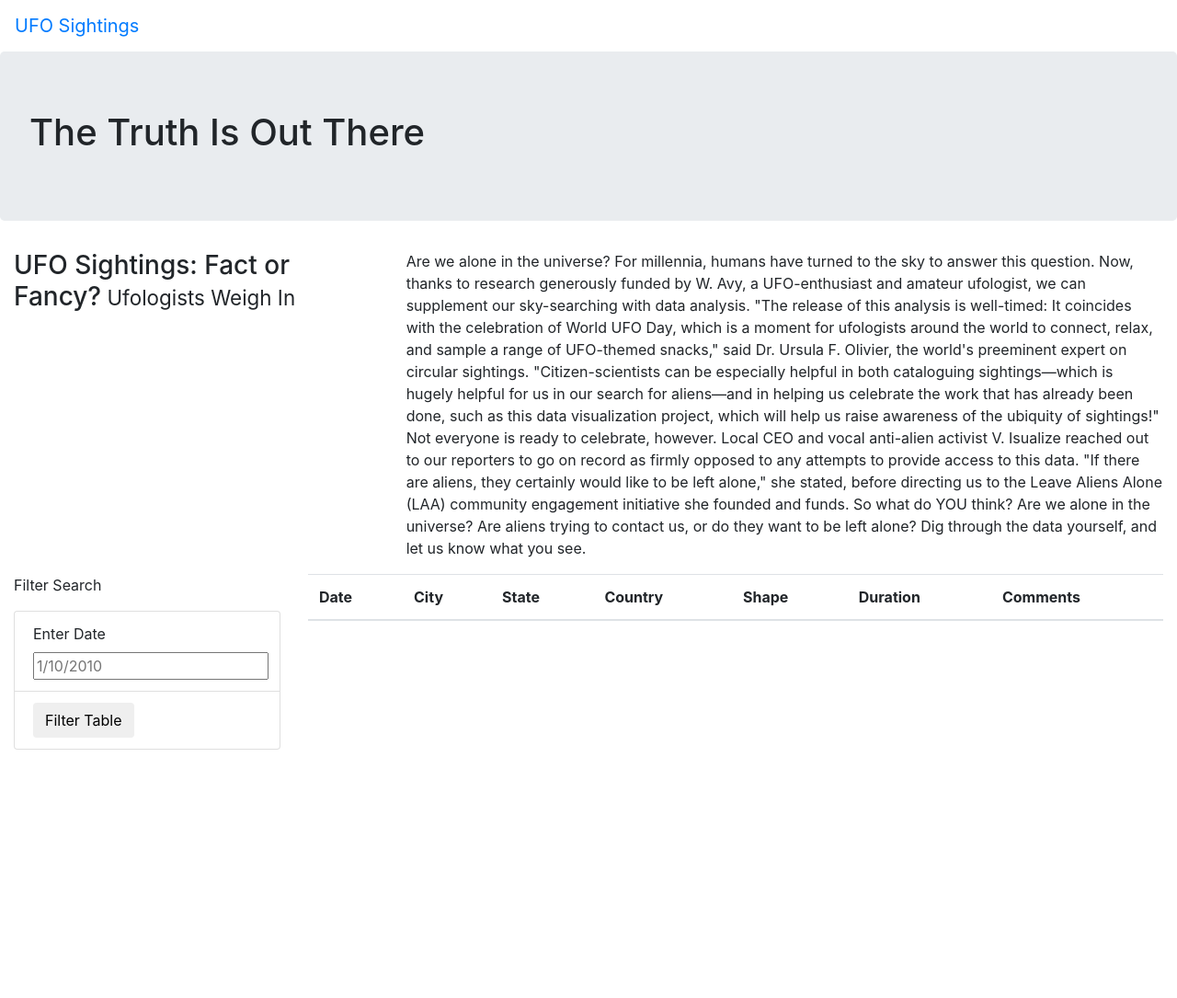
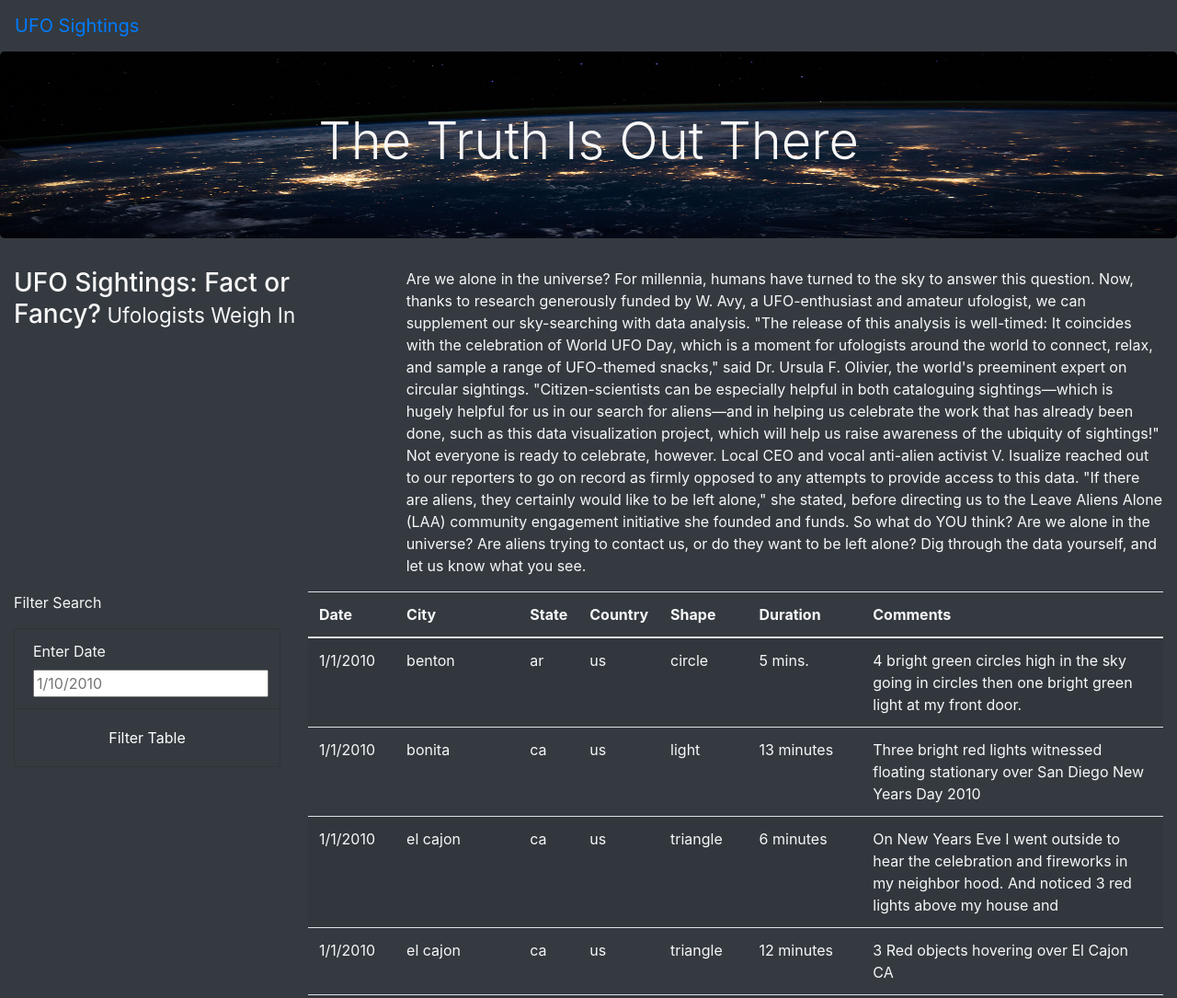
Before and after one commit to mselover21/UFO-Web-App, a plain HTML site: page index.html in a window 1280 px wide. Shown: the top 1085 px of the page at 92% size. Before the commit the page ends 815 px from the top, so only its background shows below. Drawn offline with nearby package versions, Linux system fonts and the light colour scheme.

Commit message:
done with modules

```diff
--- a/index.html
+++ b/index.html
@@ -13,15 +13,15 @@
     />
     <link rel="stylesheet" href="static/css/style.css">
 </head>
-<body>
+<body class="bg-dark">
     <div class="wrapper">
-        <nav class="navbar navbar-expand-lg">
+        <nav class="navbar navbar-edark bg-dark navbar-expand-lg">
             <a class="navbar-brand" href="index.html">UFO Sightings</a>
 
         </nav>
     </div>
     <div class="jumbotron">
-        <h1>The Truth Is Out There</h1>
+        <h1 class="display-4">The Truth Is Out There</h1>
     </div>
     <div class="container-fluid">
         <div class="row">
@@ -37,15 +37,15 @@
     <div class="container-fluid">
         <div class="row">
             <div class="col-md-3">
-                <form>
+                <form class="bg-dark">
                     <p>Filter Search</p>
-                    <ul class="list-group">
-                        <li class="list-group-item">
+                    <ul class="list-group bg-dark">
+                        <li class="list-group-item bg-dark">
                             <label for="date">Enter Date</label>
                             <input type="text" placeholder="1/10/2010" id="datetime"/>
                         </li>
-                        <li class="list-group-item">
-                            <button id="filter-btn" type="button" class="btn btn-default">Filter Table</button>
+                        <li class="list-group-item bg-dark text-center">
+                            <button id="filter-btn" type="button" class="btn btn-dark">Filter Table</button>
                         </li>
                     </ul>
                 </form>
@@ -69,7 +69,7 @@
         </div>
     </div>
     <script src="https://cdnjs.cloudflare.com/ajax/libs/d3/4.11.0/d3.js"></script>
-    <script src="static/js/data.js"></script>
-    <script src="static/js/app.js"></script>
+    <script src="data.js"></script>
+    <script src="app.js"></script>
 </body>
 </html>
--- a/static/css/style.css
+++ b/static/css/style.css
@@ -0,0 +1,9 @@
+body {
+    color: #f7f7f7;
+}
+
+.jumbotron {
+    background-image: url("../images/nasa.jpg");
+    background-size: 100% 100%;
+    text-align: center;
+  }
```
Also changed, not shown: static/images/nasa.jpg (added).
